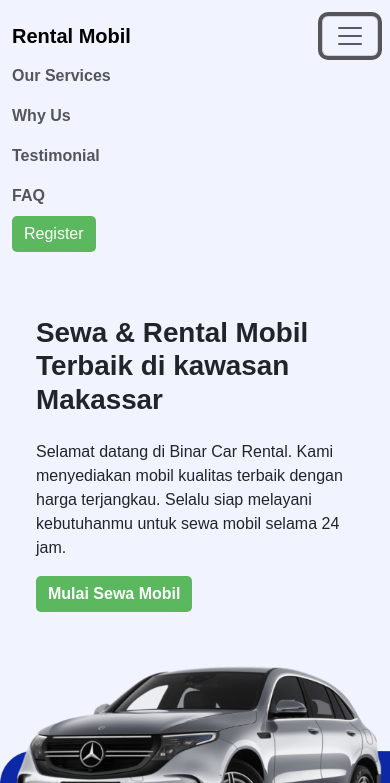
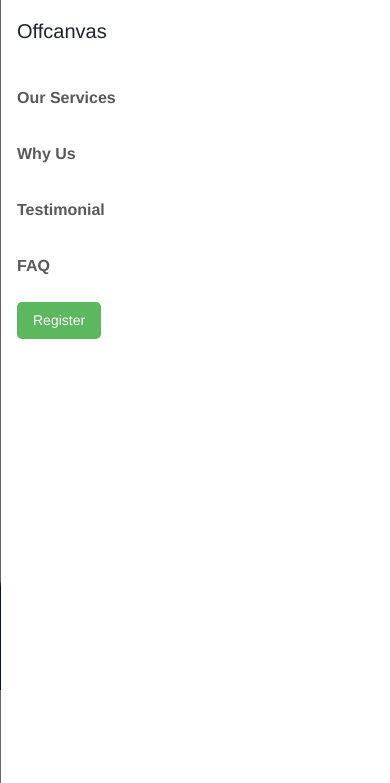
Before and after one commit to Hafieddz/F-FSW24001086-km6-haf-rental_car-ch1, a website: page index.html in a window 390 px wide. Both pictures are taken after a click on the button 350 px from the left and 36 px from the top of the page. Shown: the top 783 px of the page. Drawn offline with nearby package versions, Linux system fonts and the light colour scheme.

Commit message:
feat : re-create navbar layout and add sidebar for mobile viewport

```diff
--- a/assets/scss/style.scss
+++ b/assets/scss/style.scss
@@ -1,8 +1,7 @@
 @import "../../node_modules/bootstrap/scss/bootstrap.scss";
 
-$font-helvetica : Arial,
-Helvetica,
-sans-serif;
+$font-helvetica : Helvetica;
+
 
 * {
     padding: 0;
@@ -128,6 +127,16 @@ body {
     line-height: 20px;
 }
 
+.offcanvas-toogle {
+    display: none ;
+}
+
+@media screen and (max-width : 991px) {
+    .offcanvas-toogle {
+        display: block;
+    }
+}
+
 @media screen and (max-width : 790px) {
     .testimonial-carousel__body {
         height: 400px;
--- a/index.html
+++ b/index.html
@@ -9,17 +9,23 @@
 </head>
 
 <body>
-    <!-- Navbar -->
-    <nav class="navbar navbar-expand-lg py-3">
+    <!-- Test Navbar Offcanvas! -->
+    <nav class="navbar navbar-expand-lg py-3" aria-label="Offcanvas navbar large">
         <div class="container">
-            <a class="navbar-brand fw-semibold" href="#">Rental Mobil </a>
-            <button class="navbar-toggler" type="button" data-bs-toggle="collapse"
-                data-bs-target="#navbarSupportedContent" aria-controls="navbarSupportedContent" aria-expanded="false"
-                aria-label="Toggle navigation">
+            <a class="navbar-brand fw-bolder" href="#"> Rental Mobil </a>
+            <button class="navbar-toggler" type="button" data-bs-toggle="offcanvas" data-bs-target="#offcanvasNavbar2"
+                aria-controls="offcanvasNavbar2" fdprocessedid="ids8yv">
                 <span class="navbar-toggler-icon"></span>
             </button>
-            <div class="collapse navbar-collapse justify-content-end" id="navbarSupportedContent">
-                <ul class="navbar-nav gap-xl-3 fw-bold">
+            <div class="offcanvas offcanvas-end " tabindex="-1" id="offcanvasNavbar2"
+                aria-labelledby="offcanvasNavbar2Label">
+                <div class="offcanvas-header">
+                    <h5 class="offcanvas-title" id="offcanvasNavbar2Label">Offcanvas</h5>
+                    <button type="button" class="btn-close btn-close-white" data-bs-dismiss="offcanvas"
+                        aria-label="Close"></button>
+                </div>
+                <div class="offcanvas-body">
+                    <ul class="navbar-nav justify-content-end align-items-md-center flex-grow-1 gap-3 fw-bold">
                         <li class="nav-item">
                             <a class="nav-link" aria-current="page" href="#our-services"> Our Services </a>
                         </li>
@@ -33,14 +39,15 @@
                             <a class="nav-link" href="#faq"> FAQ </a>
                         </li>
                         <li class="nav-item">
-                        <button class="btn btn-success btn-md">Register</button>
+                            <button class="btn btn-success btn-sm px-3 py-2">Register</button>
                         </li>
-
                     </ul>
                 </div>
             </div>
+        </div>
     </nav>
-    <!-- Navbar -->
+
+    <!-- Test Navbar Offcanvas! -->
     <main>
         <!-- Banner Hero Section -->
         <section class="hero-section overflow-hidden mb-5 mb-xl-0">
```
Also changed, not shown: assets/css/style.css, 1 other file. Lines whose indentation alone changed are shown as unchanged.
